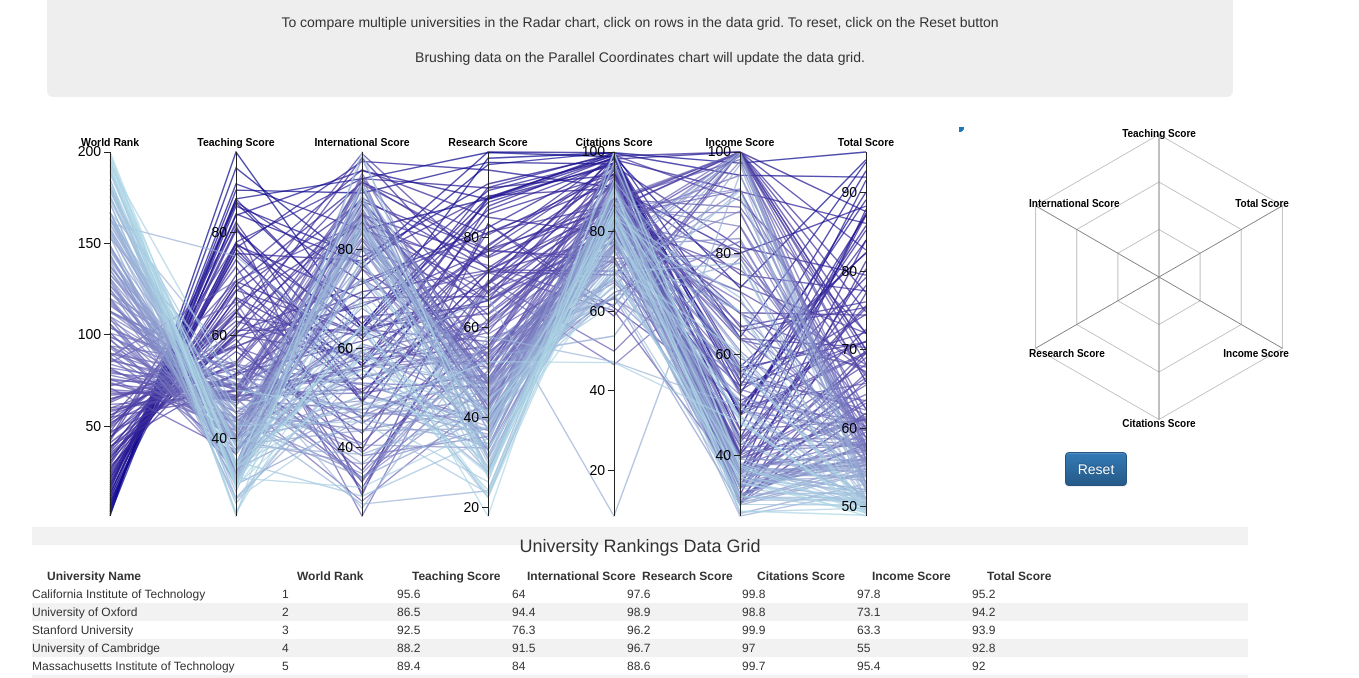
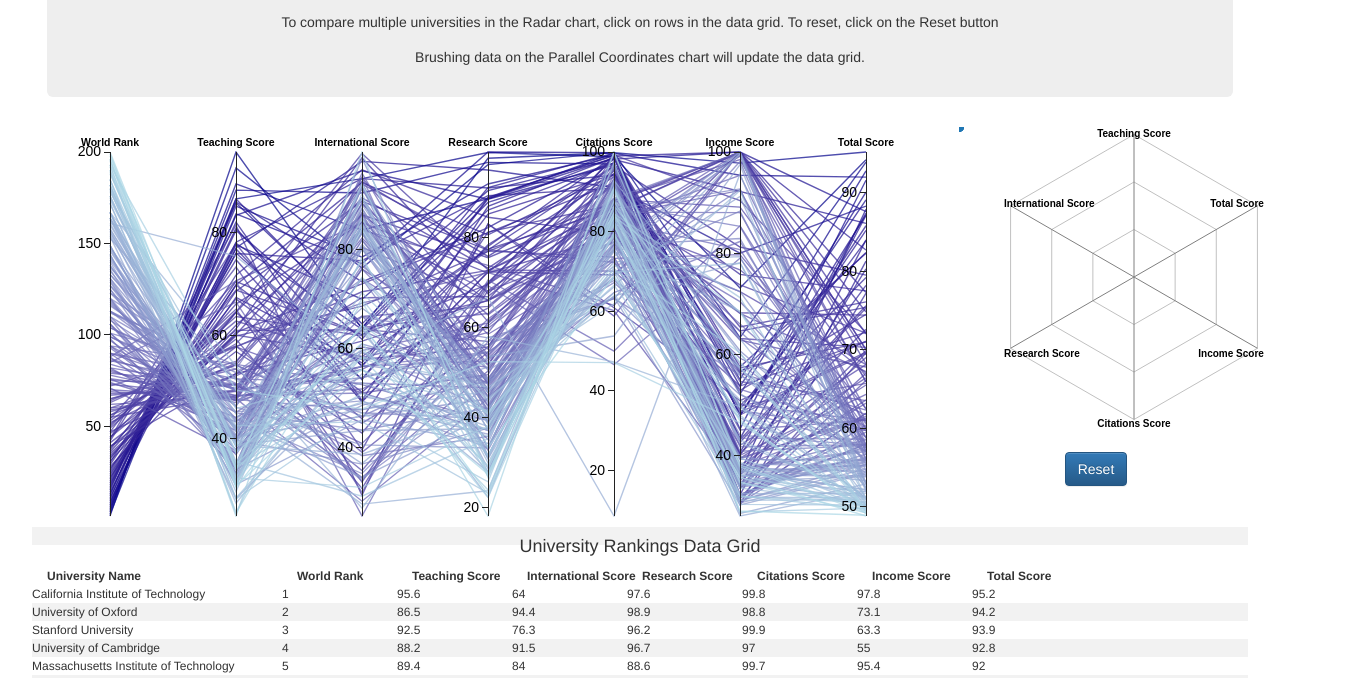
Before and after one commit to rohitraghavan/universityrankingsviz, a plain HTML site: page index.html in a window 1280 px wide. Shown: the part 101-779 px from the top of the page, 1359 px wide, since content can reach past the window. Drawn offline with nearby package versions, Linux system fonts and the light colour scheme.

Commit message:
Updated width

```diff
--- a/index.html
+++ b/index.html
@@ -96,7 +96,7 @@
 
         // Radar Chart
         // Default config
-        RadarChart.defaultConfig.w = 400;
+        RadarChart.defaultConfig.w = 350;
         RadarChart.defaultConfig.h = 300;
         //Default data
         var data = [{
```
